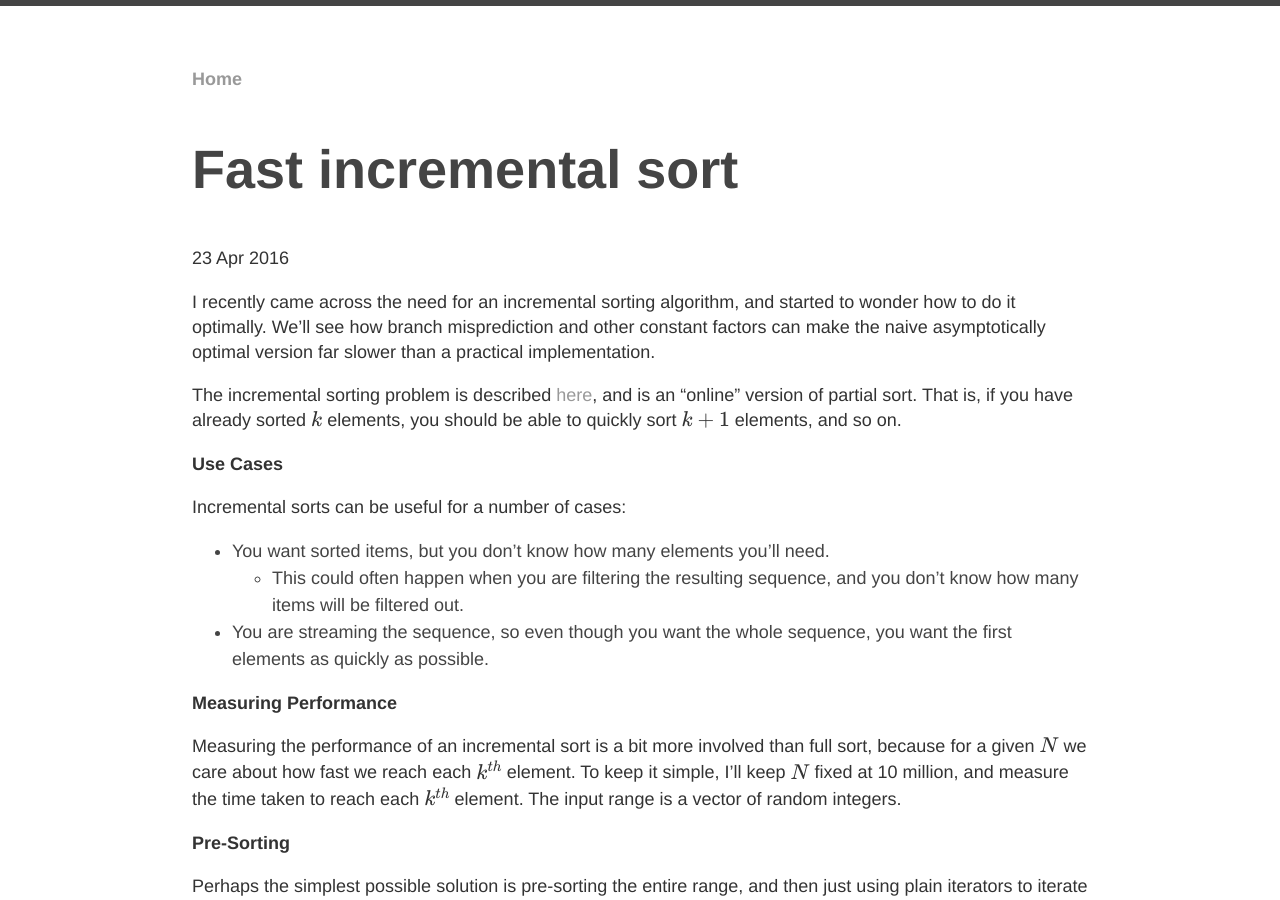
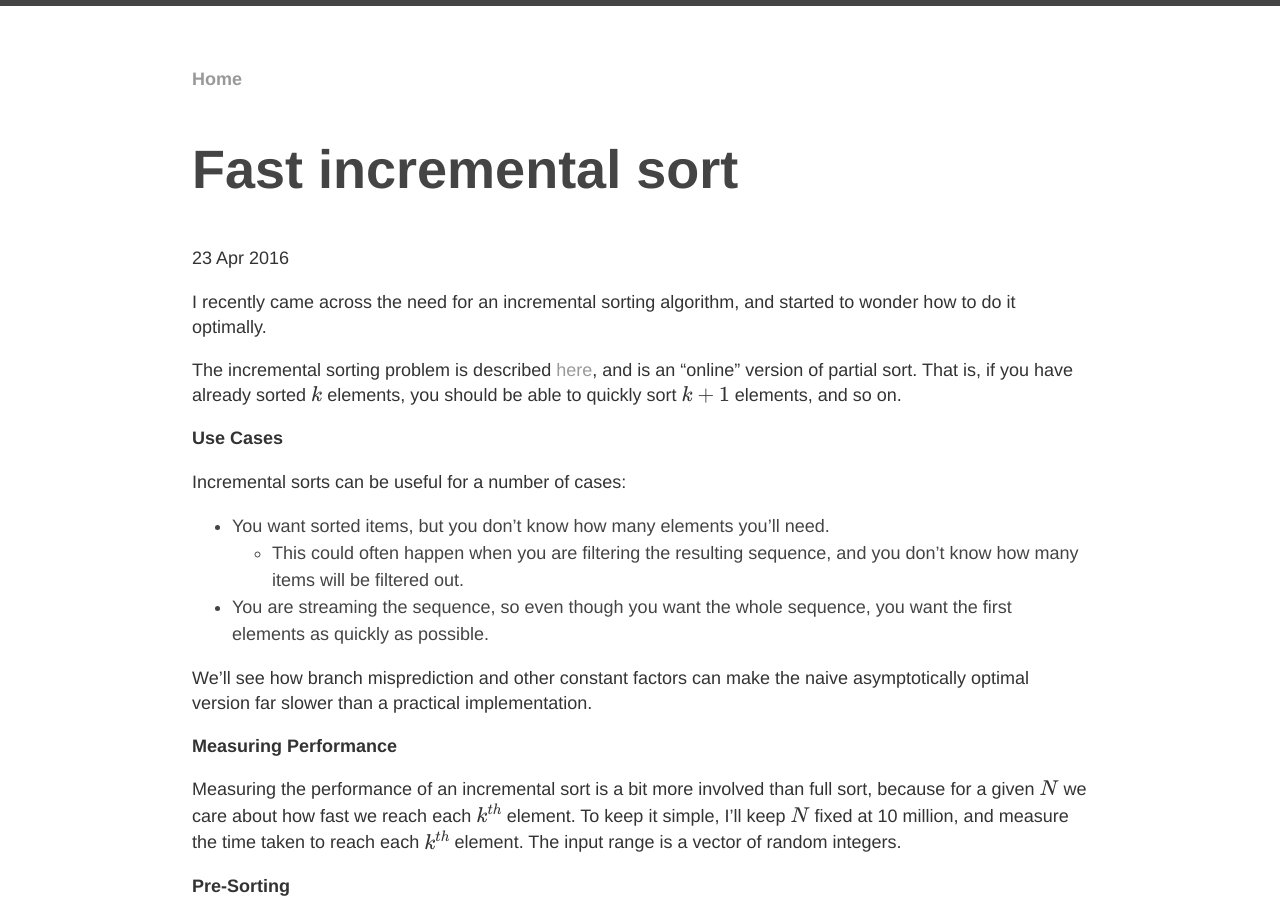
Before and after one commit to larshagencpp/larshagencpp.github.io, a Jekyll site: the page built from _posts/2016-04-23-fast incremental sort.md, in a window 1280 px wide and 900 px high. Built offline with Jekyll 4.4.1, drawn with Linux system fonts in a browser that asks for light colours; formulas are drawn with MathJax 3; comment, search, counter and statistics services are not loaded; part of the change alters nothing that is shown.

Commit message:
moved a paragraph

```diff
--- a/_posts/2016-04-23-fast incremental sort.md
+++ b/_posts/2016-04-23-fast incremental sort.md
@@ -3,10 +3,9 @@ layout: post
 title: "Fast incremental sort"
 ---
 
-I recently came across the need for an incremental sorting algorithm, and started to wonder how to do it optimally. We'll see how branch misprediction and other constant factors can make the naive asymptotically optimal version far slower than a practical implementation.
+I recently came across the need for an incremental sorting algorithm, and started to wonder how to do it optimally.
 
 The incremental sorting problem is described [here](https://en.wikipedia.org/wiki/Partial_sorting), and is an "online" version of partial sort. That is, if you have already sorted $$k$$ elements, you should be able to quickly sort $$k+1$$ elements, and so on.
-
 
 **Use Cases**
 
@@ -15,6 +14,8 @@ Incremental sorts can be useful for a number of cases:
 * You want sorted items, but you don't know how many elements you'll need.
 	* This could often happen when you are filtering the resulting sequence, and you don't know how many items will be filtered out.
  * You are streaming the sequence, so even though you want the whole sequence, you want the first elements as quickly as possible.
+
+We'll see how branch misprediction and other constant factors can make the naive asymptotically optimal version far slower than a practical implementation.
 
 **Measuring Performance**
 
```
